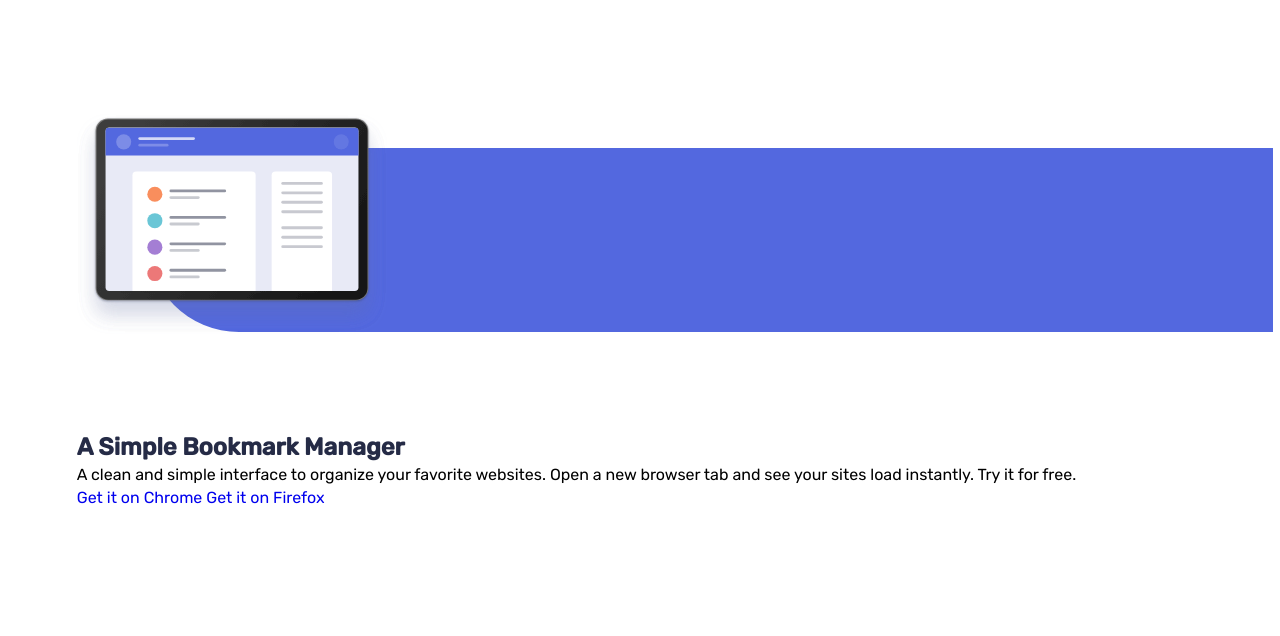
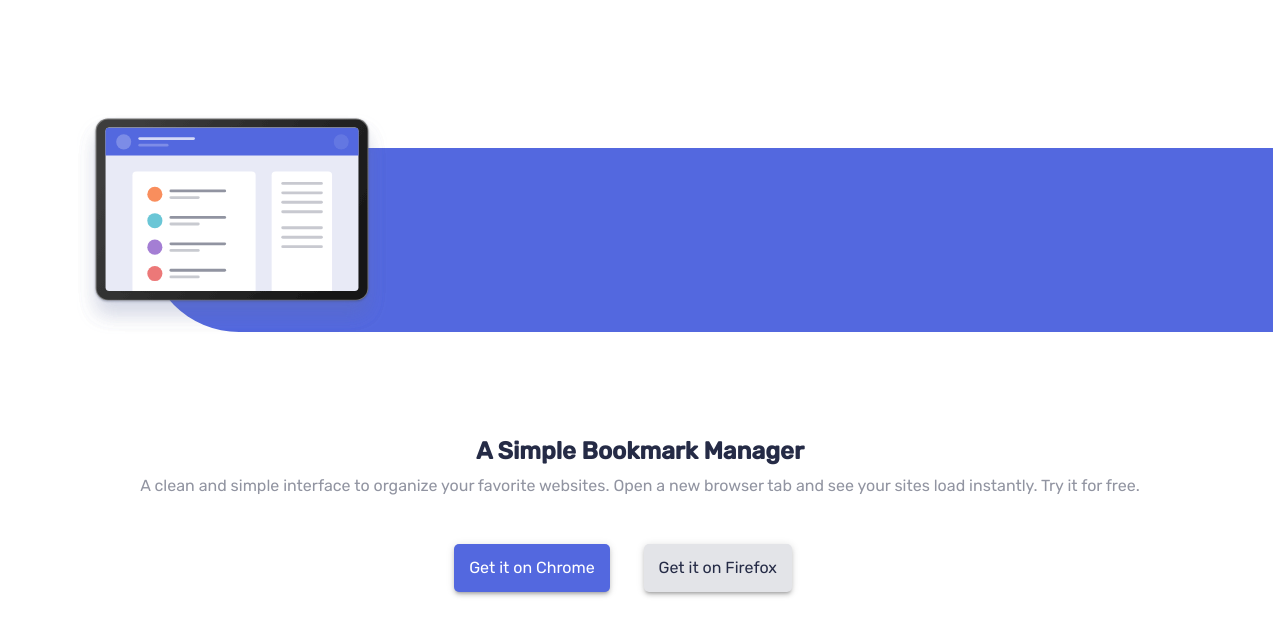
Before and after one commit to Gabe0214/book-mark-landing, a website: page index.html in a window 1280 px wide. Shown: the part 82-718 px from the top of the page. Drawn offline with nearby package versions, Linux system fonts and the light colour scheme; files that its build step writes are made by us from their sources.

Commit message:
section one complete and styled has some issues with positioning

```diff
--- a/index.html
+++ b/index.html
@@ -31,11 +31,11 @@
             </div>
             <div class="text-content">
                 <h1 class="title">A Simple Bookmark Manager</h1>
-                <p class="subt-title">A clean and simple interface to organize your favorite websites. Open a new browser tab and see your sites load instantly. Try it for free.</p>
+                <p class="sub-text">A clean and simple interface to organize your favorite websites. Open a new browser tab and see your sites load instantly. Try it for free.</p>
             </div>
             <div class="btns-container">
-                <a href="#" class="primary-btn">Get it on Chrome</a>
-                <a href="#" class="primary-btn">Get it on Firefox</a>
+                <a href="#" class="primary-btn blue">Get it on Chrome</a>
+                <a href="#" class="primary-btn grey">Get it on Firefox</a>
             </div>
         </div>
     </section>
--- a/scss/_section-one.scss
+++ b/scss/_section-one.scss
@@ -12,5 +12,37 @@
 				width: 310px;
 			}
 		}
+
+		.text-content {
+			text-align: center;
+			line-height: 1.7;
+		}
+
+		.btns-container {
+			text-align: center;
+			margin: 4% 0;
+			display: flex;
+			flex-direction: row;
+			justify-content: center;
+
+			.blue {
+				background-color: $primary-color;
+
+				&:hover {
+					background-color: darken($primary-color, 15%);
+					transition: all ease-in 0.2s;
+				}
+			}
+
+			.grey {
+				background-color: lighten($grey-blue, 30%);
+				color: $dark-blue;
+
+				&:hover {
+					background-color: lighten($grey-blue, 20%);
+					transition: all ease-in 0.2s;
+				}
+			}
+		}
 	}
 }
--- a/scss/_universal.scss
+++ b/scss/_universal.scss
@@ -16,4 +16,5 @@
 
 a {
 	text-decoration: none;
+	@include links;
 }
--- a/scss/_utilities.scss
+++ b/scss/_utilities.scss
@@ -24,3 +24,11 @@
 	top: 34px;
 	z-index: -1;
 }
+
+.primary-btn {
+	padding: 13px 15px;
+	margin-right: 3%;
+	border-radius: 5px;
+	box-shadow: 0px 3px 3px -2px rgba(0, 0, 0, 0.2), 0px 3px 4px 0px rgba(0, 0, 0, 0.14),
+		0px 1px 8px 0px rgba(0, 0, 0, 0.12);
+}
--- a/scss/_variables.scss
+++ b/scss/_variables.scss
@@ -21,3 +21,7 @@
 @mixin sub-text {
 	color: $grey-blue;
 }
+
+@mixin links {
+	color: $nav-link-color;
+}
```
